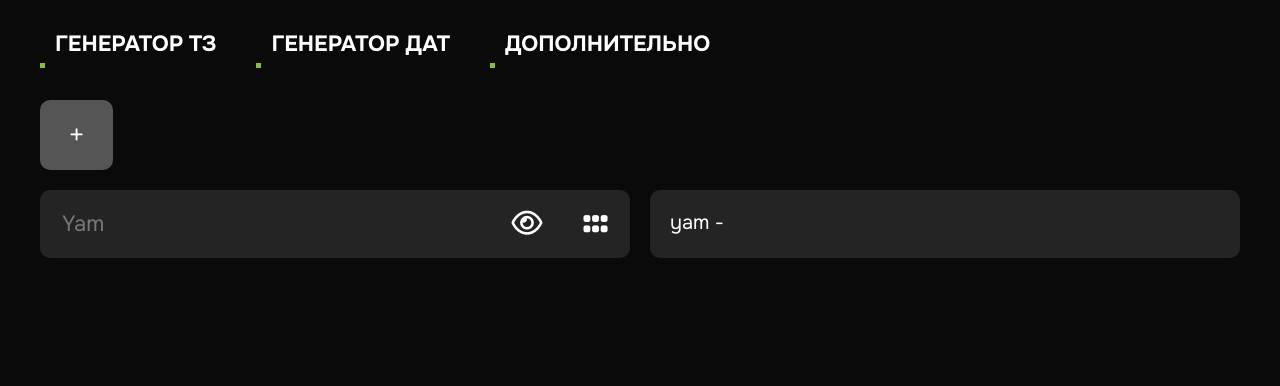
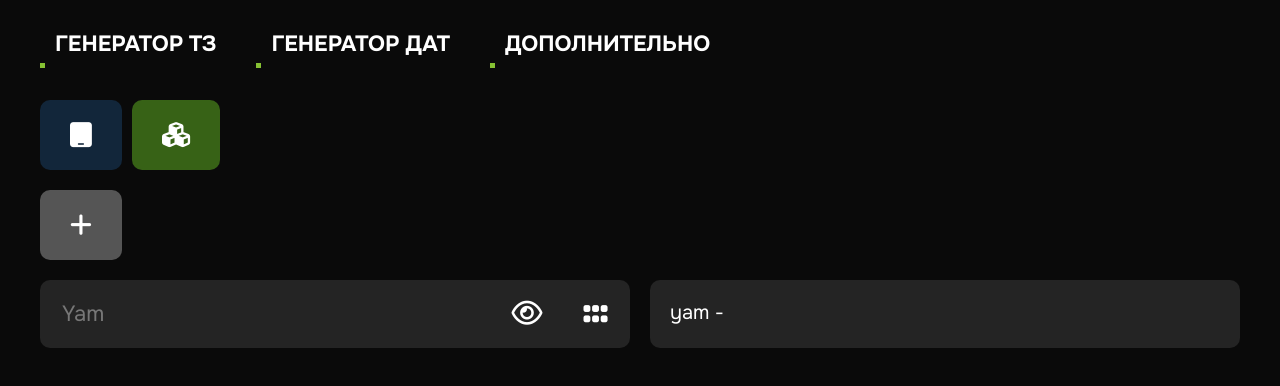
Before and after one commit to kiriushkin/content-manager-app-v2, a React (Create React App) app: page / in a window 1280 px wide. Shown: the top 386 px of the page. Built offline with nearby package versions, Linux system fonts and the light colour scheme.

Commit message:
Add elements container, minor fixes

```diff
--- a/src/Components/TS-Generator/TS-Generator.jsx
+++ b/src/Components/TS-Generator/TS-Generator.jsx
@@ -1,23 +1,17 @@
 import './TS-Generator.scss';
-import { useState, useEffect, useRef } from 'react';
-import { v4 as uuid } from 'uuid';
+import { useState, useEffect, useRef, useContext } from 'react';
 import { DragDropContext, Droppable } from 'react-beautiful-dnd';
 import Context from './Context.js';
 import Block from './Block.jsx';
-import Input from '../Base/Input/Input.jsx';
-import { elements as testElements, schema } from './TestData.js';
+import { BLOCK_TYPES } from './BlockTypes.js';
+import { elements as testElements, scheme } from './TestData.js';
 
 const TS_Generator = () => {
   const [blocks, setBlocks] = useState([]);
   const [elements, setElements] = useState([]);
-  const [preview, setPreview] = useState([]);
+  const [menuIndex, setMenuIndex] = useState(0);
 
   const [isDeleteVisible, setIsDeleteVisible] = useState(false);
-
-  const [customItem, setCustomItem] = useState({ type: '', value: '' });
-
-  const plusModal = useRef(null);
-  const customModal = useRef(null);
 
   const handleOnDragStart = () => {
     setIsDeleteVisible(true);
@@ -43,32 +37,9 @@ const TS_Generator = () => {
     setIsDeleteVisible(false);
   };
 
-  const getPreview = () => {
-    const text = [];
-
-    blocks.forEach(({ showInPreview, title, value, isVisible }) => {
-      if (!showInPreview || !isVisible) return;
-      text.push(`${title} - ${value}`);
-    });
-
-    return text.map((_, index) => <PreviewLine text={_} key={index} />);
-  };
-
-  const closeOnOutsideClick = (e, ref) => {
-    const dialogDimensions = ref.current.getBoundingClientRect();
-    if (
-      e.clientX < dialogDimensions.left ||
-      e.clientX > dialogDimensions.right ||
-      e.clientY < dialogDimensions.top ||
-      e.clientY > dialogDimensions.bottom
-    ) {
-      ref.current.close();
-    }
-  };
-
   useEffect(() => {
     setBlocks(
-      schema.map((item) => ({
+      scheme.map((item) => ({
         ...item,
         value: '',
         isVisible: item.isVisible ? item.isVisible : true,
@@ -77,17 +48,136 @@ const TS_Generator = () => {
     setElements(testElements);
   }, []);
 
-  useEffect(() => {
-    setPreview(getPreview());
-  }, [blocks]);
-
   return (
     <DragDropContext
       onDragEnd={handleOnDragEnd}
       onDragStart={handleOnDragStart}
     >
-      <Context.Provider value={{}}>
+      <Context.Provider
+        value={{
+          menuIndex,
+          setMenuIndex,
+          blocks,
+          setBlocks,
+          elements,
+          isDeleteVisible,
+        }}
+      >
+        <div className="wrapper">
+          <div className="ts-gen__container">
+            <MainControlPanel />
+            <div
+              className="ts-gen__row"
+              style={{
+                left: `calc(${menuIndex} * (-100% - (100vw - var(--wrapper))))`,
+              }}
+            >
+              <SchemeContainer />
+              <ElementsContainer />
+            </div>
+          </div>
+        </div>
+      </Context.Provider>
+    </DragDropContext>
+  );
+};
+
+const MainControlPanel = () => {
+  const { setMenuIndex } = useContext(Context);
+
+  return (
+    <div className="ts-gen__panel">
+      <div className="ts-gen__btn-wrapper">
+        <button
+          className="ts-gen__btn ts-gen__btn_blue"
+          onClick={() => setMenuIndex(0)}
+        >
+          <i className="fa-solid fa-tablet"></i>
+          <span className="ts-gen__btn-text">Scheme</span>
+        </button>
+        <button
+          className="ts-gen__btn ts-gen__btn_green"
+          onClick={() => setMenuIndex(1)}
+        >
+          <i className="fa-solid fa-cubes"></i>
+          <span className="ts-gen__btn-text">Elements</span>
+        </button>
+      </div>
+    </div>
+  );
+};
+
+const SchemeContainer = () => {
+  const { blocks, setBlocks, isDeleteVisible } = useContext(Context);
+
+  return (
     <div className="ts-gen ts-gen__container">
+      <SchemeControlPanel />
+
+      <div className="ts-gen__container">
+        <Droppable droppableId="blocks">
+          {(provided) => (
+            <div
+              className="ts-gen__section"
+              {...provided.droppableProps}
+              ref={provided.innerRef}
+            >
+              {blocks.map(({ id, ...props }, index) => {
+                return (
+                  <Block
+                    id={id}
+                    key={id}
+                    isDraggable={true}
+                    index={index}
+                    {...props}
+                    onChange={(eOrValue) => {
+                      const newBlocks = [...blocks];
+                      newBlocks[index].value = eOrValue?.target
+                        ? eOrValue.target.value
+                        : eOrValue;
+                      setBlocks(newBlocks);
+                    }}
+                    changeVisibility={() => {
+                      const newBlocks = [...blocks];
+                      newBlocks[index].isVisible = !newBlocks[index].isVisible;
+                      setBlocks(newBlocks);
+                    }}
+                  />
+                );
+              })}
+
+              {provided.placeholder}
+            </div>
+          )}
+        </Droppable>
+
+        <div className="ts-gen__section">
+          <Preview />
+        </div>
+      </div>
+
+      <Droppable droppableId="delete-zone">
+        {(provided) => (
+          <div
+            className="ts-gen__panel ts-gen__delete-zone"
+            ref={provided.innerRef}
+            {...provided.droppableProps}
+            style={{ opacity: isDeleteVisible ? 1 : 0 }}
+          >
+            <i className="fa-solid fa-trash"></i>
+          </div>
+        )}
+      </Droppable>
+    </div>
+  );
+};
+
+const SchemeControlPanel = () => {
+  const { blocks, setBlocks, elements } = useContext(Context);
+
+  const plusModal = useRef(null);
+
+  return (
     <div className="ts-gen__panel">
       <div className="ts-gen__btn-wrapper">
         <button
@@ -114,7 +204,6 @@ const TS_Generator = () => {
                 className="ts-gen__plus-dialog-item"
                 onClick={() => {
                   plusModal.current.close();
-                        // customModal.current.showModal();
                   setBlocks([
                     ...blocks,
                     { ...element, value: '', isVisible: true },
@@ -128,107 +217,65 @@ const TS_Generator = () => {
         </dialog>
       </div>
     </div>
-
-          <Droppable droppableId="blocks">
-            {(provided) => (
-              <div
-                className="ts-gen__section"
-                {...provided.droppableProps}
-                ref={provided.innerRef}
-              >
-                {blocks.map(({ id, ...props }, index) => {
-                  return (
-                    <Block
-                      id={id}
-                      key={id}
-                      isDraggable={true}
-                      index={index}
-                      {...props}
-                      onChange={(eOrValue) => {
-                        const newBlocks = [...blocks];
-                        newBlocks[index].value = eOrValue?.target
-                          ? eOrValue.target.value
-                          : eOrValue;
-                        setBlocks(newBlocks);
-                      }}
-                      changeVisibility={() => {
-                        const newBlocks = [...blocks];
-                        newBlocks[index].isVisible =
-                          !newBlocks[index].isVisible;
-                        setBlocks(newBlocks);
-                      }}
-                    />
-                  );
-                })}
-
-                {provided.placeholder}
-              </div>
-            )}
-          </Droppable>
-
-          <div className="ts-gen__section">
-            <div className="ts-gen__preview">{preview}</div>
-          </div>
-
-          <Droppable droppableId="delete-zone">
-            {(provided) => (
-              <div
-                className="ts-gen__panel ts-gen__delete-zone"
-                ref={provided.innerRef}
-                {...provided.droppableProps}
-                style={{ opacity: isDeleteVisible ? 1 : 0 }}
-              >
-                <i className="fa-solid fa-trash"></i>
-              </div>
-            )}
-          </Droppable>
-
-          <dialog
-            className="ts-gen__modal"
-            ref={customModal}
-            onClick={(e) => {
-              closeOnOutsideClick(e, customModal);
-            }}
-          >
-            <form method="dialog">
-              <Input
-                title={'Title'}
-                value={customItem.value}
-                onChange={(e) =>
-                  setCustomItem({ ...customItem, value: e.target.value })
-                }
-              />
-              <button
-                type="submit"
-                className="ts-gen__btn"
-                onClick={(e) => {
-                  if (!customItem.value) return e.preventDefault();
-                  setBlocks([
-                    ...blocks,
-                    {
-                      type: customItem.type,
-                      id: uuid(),
-                      index: blocks.length,
-                      title: customItem.value,
-                      value: '',
-                    },
-                  ]);
-
-                  setCustomItem({ type: '', value: '' });
-                }}
-              >
-                Добавить
-              </button>
-            </form>
-          </dialog>
-        </div>
-      </Context.Provider>
-    </DragDropContext>
   );
 };
 
-const PreviewLine = ({ text }) => {
-  return <div>{text}</div>;
+const Preview = () => {
+  const { blocks } = useContext(Context);
+  const [preview, setPreview] = useState([]);
+
+  const getPreview = () => {
+    const text = [];
+
+    blocks.forEach(({ showInPreview, title, value, isVisible }) => {
+      if (!showInPreview || !isVisible) return;
+      text.push(`${title} - ${value}`);
+    });
+
+    return text.map((_, index) => <div key={index}>{_}</div>);
+  };
+
+  useEffect(() => {
+    setPreview(getPreview());
+  }, [blocks]);
+
+  return <div className="ts-gen__preview">{preview}</div>;
+};
+
+const ElementsContainer = () => {
+  const { elements } = useContext(Context);
+
+  return (
+    <div className="ts-gen__container">
+      <div className="ts-gen__panel"></div>
+      <div className="ts-gen__section">
+        {elements.map((element) => {
+          return <ElementsContainerItem key={element.id} {...element} />;
+        })}
+      </div>
+    </div>
+  );
+};
+
+const ElementsContainerItem = ({ type, title }) => {
+  return (
+    <div className="ts-gen__element-item">
+      <div className="ts-gen__element-icon">
+        {type === BLOCK_TYPES.INPUT ? (
+          <i className="fa-regular fa-keyboard"></i>
+        ) : (
+          ''
+        )}
+        {type === BLOCK_TYPES.DROPDOWN ? (
+          <i className="fa-solid fa-list"></i>
+        ) : (
+          ''
+        )}
+      </div>
+
+      <div className="ts-gen__element-title">{title}</div>
+    </div>
+  );
 };
 
 export default TS_Generator;
--- a/src/Components/TS-Generator/TS-Generator.scss
+++ b/src/Components/TS-Generator/TS-Generator.scss
@@ -1,21 +1,21 @@
 .ts-gen {
   &__container {
-    // container: ts-gen / inline-size;
-
+    height: 100%;
     width: 100%;
-    max-width: var(--wrapper);
-    margin-inline: auto;
-    padding-inline: 20px;
 
     display: flex;
     justify-content: space-between;
     flex-wrap: wrap;
-    gap: 10px;
+    gap: 20px;
+
+    &:has(.ts-gen__preview) {
+      height: fit-content;
+    }
   }
 
   &__panel {
     flex: 100% 1;
-    margin-bottom: 10px;
+    height: fit-content;
   }
 
   &__btn {
@@ -25,15 +25,22 @@
     background-color: var(--gray);
 
     &:hover {
-      background-color: var(--gray-2);
+      .ts-gen__btn-text {
+        margin-left: 10px;
+        width: 70px;
+      }
     }
 
-    &_settings {
-      background-color: var(--blue);
+    &_blue {
+      background-color: var(--blue-bg);
     }
 
-    &_reset {
-      background-color: var(--red);
+    &_red {
+      background-color: var(--red-bg);
+    }
+
+    &_green {
+      background-color: var(--green-bg);
     }
 
     &_hidden {
@@ -51,6 +58,19 @@
 
       display: flex;
       gap: 10px;
+    }
+
+    i {
+      font-size: 2.5rem;
+    }
+
+    &-text {
+      margin-left: 0;
+      width: 0px;
+
+      text-align: center;
+      overflow: hidden;
+      transition: 0.3s;
     }
   }
 
@@ -88,17 +108,17 @@
     }
   }
 
-  &__delete-zone {
-    height: 70px;
+  &__row {
+    position: relative;
     display: flex;
-    justify-content: center;
-    align-items: center;
+    gap: calc(100vw - var(--wrapper));
+    width: 100%;
 
-    background-color: var(--red);
-    border-radius: var(--border-radius);
+    transition: left 0.3s;
 
-    font-size: 2.5rem;
-    transition: opacity 0.5s;
+    & > * {
+      flex: 1 0 100%;
+    }
   }
 
   &__section {
@@ -108,24 +128,62 @@
     flex-direction: column;
     gap: 20px;
 
+    &:first-child {
+      height: fit-content;
+    }
+
     &:has(.ts-gen__preview) {
-      min-height: max(200px, 100%);
+      min-height: 68px;
     }
   }
 
   &__preview {
+    flex-grow: 1;
     padding: 1em;
 
     background-color: var(--black-2);
     border-radius: var(--border-radius);
-
-    height: 100%;
 
     display: flex;
     flex-direction: column;
     gap: 10px;
 
     font-size: 2rem;
+  }
+
+  &__delete-zone {
+    height: 70px;
+    display: flex;
+    justify-content: center;
+    align-items: center;
+
+    background-color: var(--red-bg);
+    border-radius: var(--border-radius);
+
+    font-size: 2.5rem;
+    transition: opacity 0.5s;
+  }
+
+  &__element {
+    &-item {
+      padding: 20px;
+
+      display: flex;
+      justify-content: flex-start;
+      align-items: center;
+      gap: 20px;
+
+      background-color: var(--black-2);
+      border-radius: var(--border-radius);
+    }
+
+    &-icon {
+      font-size: 2.5rem;
+    }
+
+    &-title {
+      font-size: 2rem;
+    }
   }
 
   &__modal {
--- a/src/Components/TS-Generator/TestData.js
+++ b/src/Components/TS-Generator/TestData.js
@@ -22,6 +22,6 @@ const elements = [
   },
 ];
 
-const schema = [elements[0]];
+const scheme = [elements[0]];
 
-export { elements, schema };
+export { elements, scheme };
--- a/src/index.scss
+++ b/src/index.scss
@@ -6,10 +6,11 @@
   --black-1: #121212;
   --black-2: #242424;
   --black-3: #333;
+  --blue-bg: #12263a;
+  --red-bg: #b80c09;
+  --green-bg: #376216;
   --yellow: #f6e179;
-  --red: #b80c09;
   --green: #86c133;
-  --blue: #12263a;
 
   --wrapper: 1240px;
   --border-radius: 10px;
@@ -46,6 +47,10 @@ input {
 }
 
 button {
+  display: flex;
+  justify-content: center;
+  align-items: center;
+
   font-size: 1.5rem;
   padding: 1em 2em;
   border: 0;
@@ -58,4 +63,15 @@ button {
 .App {
   min-height: 100vh;
   min-height: 100dvh;
+
+  width: 100vw;
+
+  overflow: hidden;
 }
+
+.wrapper {
+  width: 100%;
+  max-width: var(--wrapper);
+  margin-inline: auto;
+  padding-inline: 20px;
+}
```
Lines whose indentation alone changed are shown as unchanged.
